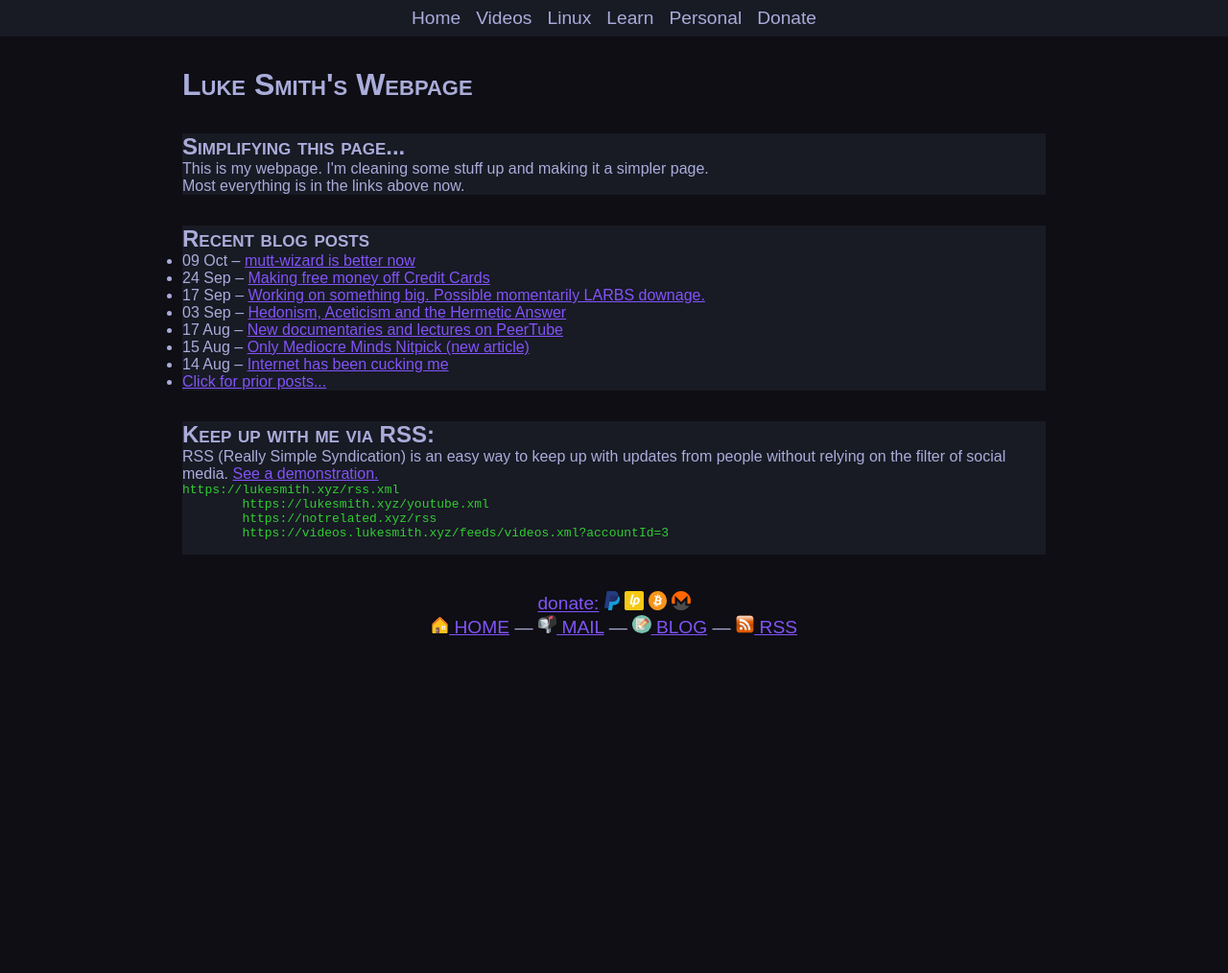
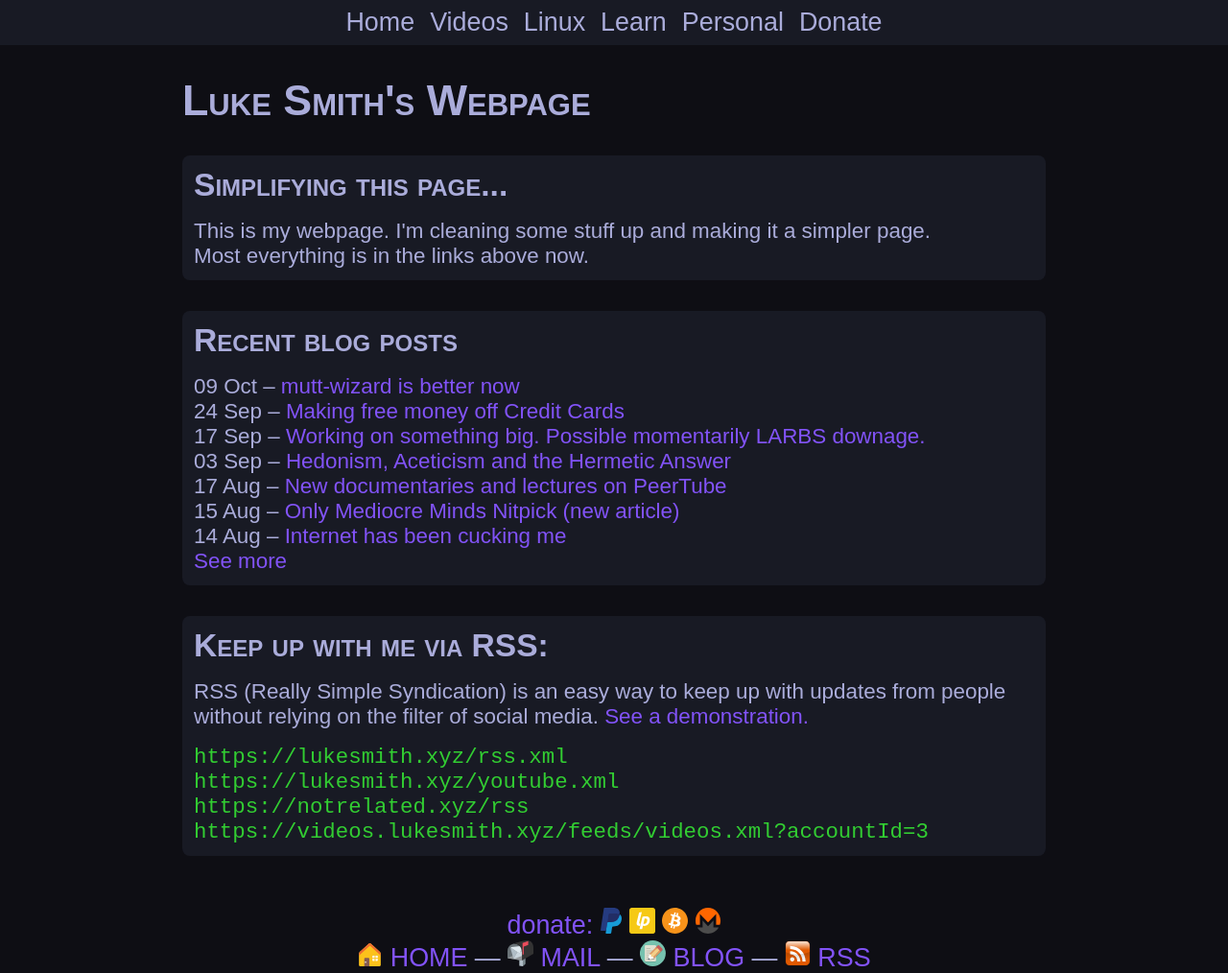
Before and after one commit to kolaczyn/lukesmithxyz, a plain HTML site: page index.html in a window 1280 px wide. Shown: the whole page at 96% size. Before the commit the page ends 800 px from the top, so only its background shows below. Drawn offline with nearby package versions, Linux system fonts and the light colour scheme; files that its build step writes are made by us from their sources.

Commit message:
Minor changes around content styles

```diff
--- a/index.html
+++ b/index.html
@@ -80,7 +80,7 @@
         <h2>Recent blog posts</h2>
         <ul>
         <li>09 Oct – <a href="https://lukesmith.xyz/2020.html#muttwizard-is-better-now">mutt-wizard is better now</a></li><li>24 Sep – <a href="https://lukesmith.xyz/credit-cards.html">Making free money off Credit Cards</a></li><li>17 Sep – <a href="https://lukesmith.xyz/2020.html#working-on-something-big-possible-momentarily-larbs-downage">Working on something big. Possible momentarily LARBS downage.</a></li><li>03 Sep – <a href="https://lukesmith.xyz/poetic.html">Hedonism, Aceticism and the Hermetic Answer</a></li><li>17 Aug – <a href="https://lukesmith.xyz/2020.html#new-documentaries-and-lectures-on-peertube">New documentaries and lectures on PeerTube</a></li><li>15 Aug – <a href="https://lukesmith.xyz/2020.html#only-mediocre-minds-nitpick-new-article">Only Mediocre Minds Nitpick (new article)</a></li><li>14 Aug – <a href="https://lukesmith.xyz/2020.html#internet-has-been-cucking-me">Internet has been cucking me</a></li>
-        <li><a href="https://lukesmith.xyz/blogindex.html">Click for prior posts...</a></li>
+        <li><a href="https://lukesmith.xyz/blogindex.html">See more</a></li>
         </ul>
     </div>
 
@@ -91,10 +91,9 @@
 
 
         <pre><code>https://lukesmith.xyz/rss.xml
-        https://lukesmith.xyz/youtube.xml
-        https://notrelated.xyz/rss
-        https://videos.lukesmith.xyz/feeds/videos.xml?accountId=3
-        </code></pre>
+https://lukesmith.xyz/youtube.xml
+https://notrelated.xyz/rss
+https://videos.lukesmith.xyz/feeds/videos.xml?accountId=3</code></pre>
     </div>
 </main>
 
--- a/sass/_base.scss
+++ b/sass/_base.scss
@@ -18,15 +18,20 @@ main {
 body {
     background-color: $color-bg-dark;
     color: $color-white;
-    padding-bottom: 4rem;
     text-decoration: none;
     font-family: sans-serif;
+    font-size: 1.4rem;
 }
 
 a {
-	color: $color-primary;
+    color: $color-primary;
+    text-decoration: none;
 }
 
 a:hover {
 	color: $color-white;
 }
+
+ul {
+    list-style-type: none;
+}
--- a/sass/_content.scss
+++ b/sass/_content.scss
@@ -1,4 +1,12 @@
 .content{
     background-color: $color-bg-light;
     margin-top: 2rem;
+    border-radius: .5rem;
+    padding: .75rem;
+
+    h2 {
+        margin-bottom: 1rem;
+    }
+
+
 }
--- a/sass/_nav.scss
+++ b/sass/_nav.scss
@@ -22,7 +22,6 @@ nav {
 
 
         li {
-            list-style-type: none;
             padding: .5rem;
 
 
--- /dev/null
+++ b/sass/_rss-info.scss
@@ -0,0 +1,5 @@
+.rss-info {
+    pre {
+        margin-top: 1rem;
+    }
+}
--- a/sass/main.scss
+++ b/sass/main.scss
@@ -6,6 +6,7 @@
 
 @import 'content';
 @import 'recent-posts';
+@import 'rss-info';
 
 @import "nav";
 @import "footer";
```
